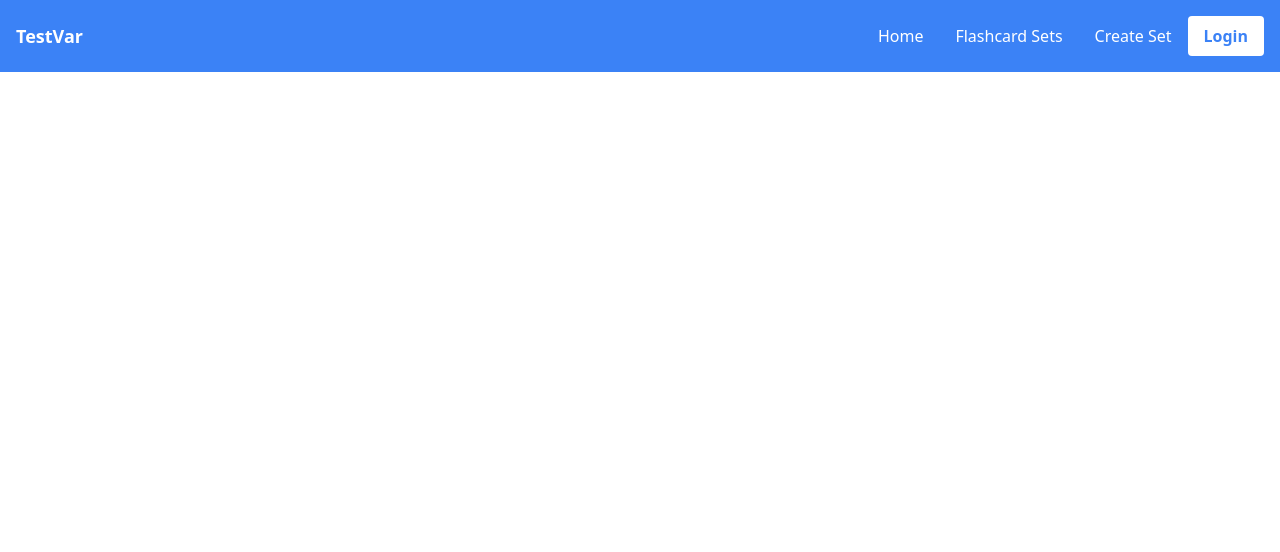
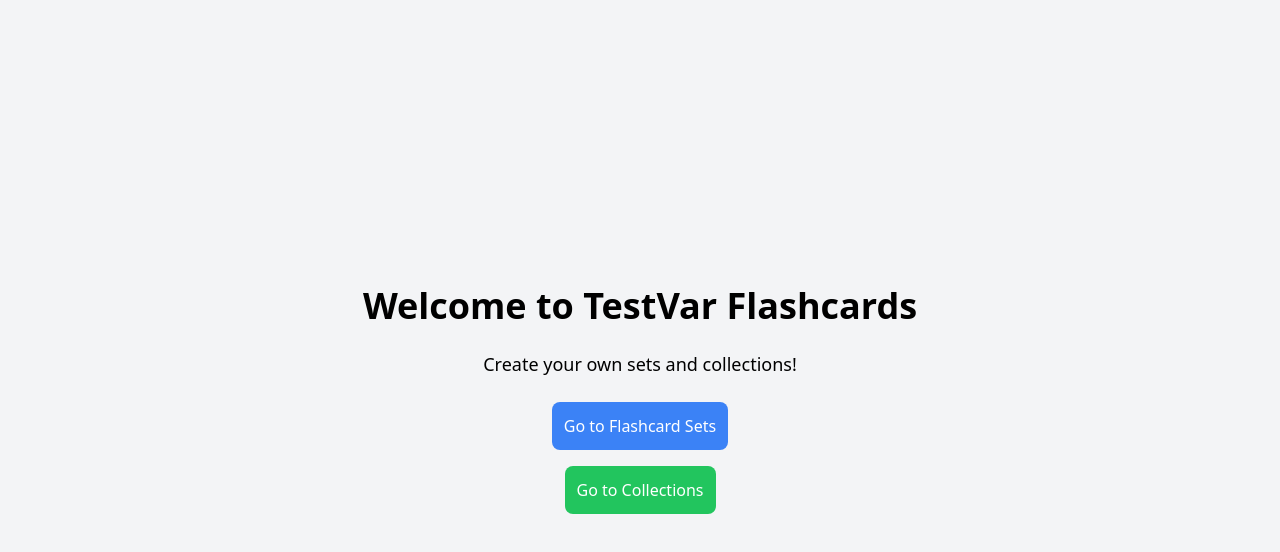
Before and after one commit to Ramona-Ciceu/Flashcards-full-stack, a React (Vite) app in the folder frontend/: page / in a window 1280 px wide. Shown: the top 552 px of the page. Built offline with nearby package versions, Linux system fonts and the light colour scheme.

Commit message:
Changes made to Homepage and loginpage

```diff
--- a/frontend/src/App.tsx
+++ b/frontend/src/App.tsx
@@ -15,7 +15,7 @@ function App() {
           element={
             <>
               {/* Navigation Bar specific to Flashcard Page */}
-              <nav className="bg-blue-500 p-2">
+              <nav className="bg-gray-500 p-2">
                 <ul className="flex space-x-4">
                   <li>
                     <Link to="/flashcards/view" className="text-white hover:text-gray-400">View Flashcards</Link>
--- a/frontend/src/main.tsx
+++ b/frontend/src/main.tsx
@@ -2,6 +2,7 @@ import React from 'react';
 import ReactDOM from 'react-dom/client';
 import './index.css'; // Ensure Tailwind is imported
 import App from './App';
+
 
 // Create the root element in the DOM
 const root = ReactDOM.createRoot(document.getElementById('root') as HTMLElement);
--- a/frontend/src/pages/HomePage.tsx
+++ b/frontend/src/pages/HomePage.tsx
@@ -1,85 +1,38 @@
-import { Link } from 'react-router-dom';
-import { useState, ChangeEvent, FormEvent } from 'react';
-import React from 'react';
+// src/pages/HomePage.tsx
+import React from "react";
+import { useNavigate } from "react-router-dom"; // To navigate to the other pages
 
-const Header = () => {
-  const [isLoginOpen, setIsLoginOpen] = useState(false);
-  const [loginDetails, setLoginDetails] = useState({ username: '', password: '' });
+const HomePage: React.FC = () => {
+  const navigate = useNavigate();
 
-  // Explicitly type the event as ChangeEvent<HTMLInputElement>
-  const handleInputChange = (e: ChangeEvent<HTMLInputElement>) => {
-    const { name, value } = e.target;
-    setLoginDetails((prev) => ({ ...prev, [name]: value }));
+  const goToFlashcardSetPage = () => {
+    navigate("/flashcard-sets"); // Navigate to the flashcard sets page
   };
 
-  // Explicitly type the event as FormEvent<HTMLFormElement>
-  const handleLoginSubmit = (e: FormEvent<HTMLFormElement>) => {
-    e.preventDefault();
-    console.log('Login Details:', loginDetails);
-    // Add your login logic here
+  const goToCollectionPage = () => {
+    navigate("/collections"); // Navigate to the collection page
   };
 
   return (
-    <header className="bg-blue-500 text-white p-4">
-      <nav className="flex justify-between items-center">
-        <h1 className="text-lg font-bold">TestVar</h1>
-        <div className="flex items-center">
-          <Link to="/" className="px-4 hover:underline">Home</Link>
-          <Link to="/sets" className="px-4 hover:underline">Flashcard Sets</Link>
-          <Link to="/create-set" className="px-4 hover:underline">Create Set</Link>
-          <button
-            onClick={() => setIsLoginOpen((prev) => !prev)}
-            className="px-4 py-2 bg-white text-blue-500 font-bold rounded hover:bg-blue-100 transition"
-          >
-            Login
-          </button>
-        </div>
-      </nav>
+    <div className="flex flex-col justify-center items-center min-h-screen bg-gray-100">
+      <h1 className="text-4xl font-bold mb-6">Welcome to TestVar Flashcards</h1>
+      <p className="text-lg mb-6">Create your own sets and collections!</p>
 
-      {isLoginOpen && (
-        <div className="bg-white text-black p-4 mt-2 rounded shadow-lg max-w-sm mx-auto">
-          <form onSubmit={handleLoginSubmit}>
-            <div className="mb-4">
-              <label htmlFor="username" className="block text-sm font-medium text-gray-700">
-                Username
-              </label>
-              <input
-                type="text"
-                id="username"
-                name="username"
-                value={loginDetails.username}
-                onChange={handleInputChange}
-                className="w-full p-2 border border-gray-300 rounded focus:outline-none focus:ring-2 focus:ring-blue-500"
-                placeholder="Enter username"
-                required
-              />
-            </div>
-            <div className="mb-4">
-              <label htmlFor="password" className="block text-sm font-medium text-gray-700">
-                Password
-              </label>
-              <input
-                type="password"
-                id="password"
-                name="password"
-                value={loginDetails.password}
-                onChange={handleInputChange}
-                className="w-full p-2 border border-gray-300 rounded focus:outline-none focus:ring-2 focus:ring-blue-500"
-                placeholder="Enter password"
-                required
-              />
-            </div>
-            <button
-              type="submit"
-              className="w-full bg-blue-500 text-white py-2 rounded font-bold hover:bg-blue-600 transition"
-            >
-              Login
-            </button>
-          </form>
-        </div>
-      )}
-    </header>
+      <button
+        onClick={goToFlashcardSetPage}
+        className="p-3 bg-blue-500 text-white rounded-lg mb-4 hover:bg-blue-600"
+      >
+        Go to Flashcard Sets
+      </button>
+
+      <button
+        onClick={goToCollectionPage}
+        className="p-3 bg-green-500 text-white rounded-lg hover:bg-green-600"
+      >
+        Go to Collections
+      </button>
+    </div>
   );
 };
 
-export default Header;
+export default HomePage;
--- a/frontend/src/pages/LoginPage.tsx
+++ b/frontend/src/pages/LoginPage.tsx
@@ -1,57 +1,57 @@
 // src/pages/LoginPage.tsx
-import React, { useState } from 'react';
-import {useNavigate} from 'react-router-dom';
-import { loginUser} from '../utils/api';
+import React, { useState } from "react";
 
-const LoginPage: React.FC = () => {
-  const [email, setEmail] = useState('');
-  const [password, setPassword] = useState('');
-  const [error, setError] = useState('');
+const LoginPage = () => {
+  const [username, setUsername] = useState("");
+  const [password, setPassword] = useState("");
 
-  const handleLogin = async () => {
-    if (!email || !password) {
-      setError('Email and password are required');
-      return;
-    }
-
-    try {
-      const data = await loginUser(email, password);
-      console.log('Login successful:', data);
-      // Handle login success (e.g., save token, redirect)
-    } catch (err) {
-      setError('Invalid email or password');
-      console.error('Login failed:', err);
-    }
+  // Handle form submission
+  const handleSubmit = (e: React.FormEvent) => {
+    e.preventDefault();
+    // Here you can add the login logic, such as sending data to an API
+    console.log("Logging in with", username, password);
   };
 
   return (
-    <div className="flex justify-center items-center h-screen">
-      <div className="max-w-sm w-full bg-white p-6 rounded-lg shadow-lg">
-        <h2 className="text-2xl font-bold text-center mb-6">Login</h2>
-        <div>
-          <label className="block text-sm font-medium text-gray-700">Email</label>
+    <div className="flex justify-center items-center h-screen bg-gray-100">
+      <div className="bg-white p-8 rounded-lg shadow-lg w-80">
+        <h2 className="text-2xl font-semibold mb-6 text-center">Login</h2>
+        <form onSubmit={handleSubmit}>
+          <div className="mb-4">
+            <label htmlFor="username" className="block text-sm font-medium text-gray-700">
+              Username
+            </label>
             <input
-            type="email"
-            value={email}
-            onChange={(e) => setEmail(e.target.value)}
-            className="w-full p-2 border border-gray-300 rounded-md mb-4"
+              type="text"
+              id="username"
+              className="w-full p-2 mt-2 border border-gray-300 rounded-md"
+              value={username}
+              onChange={(e) => setUsername(e.target.value)}
+              required
             />
           </div>
-        <div>
-          <label className="block text-sm font-medium text-gray-700">Password</label>
+
+          <div className="mb-6">
+            <label htmlFor="password" className="block text-sm font-medium text-gray-700">
+              Password
+            </label>
             <input
               type="password"
+              id="password"
+              className="w-full p-2 mt-2 border border-gray-300 rounded-md"
               value={password}
               onChange={(e) => setPassword(e.target.value)}
-            className="w-full p-2 border border-gray-300 rounded-md mb-6"
+              required
             />
           </div>
+
           <button
-          onClick={handleLogin}
-          className="w-full bg-blue-500 text-white p-2 rounded-md hover:bg-blue-400"
+            type="submit"
+            className="w-full p-2 bg-blue-500 text-white font-semibold rounded-md hover:bg-blue-600"
           >
-          Login
+            Log In
           </button>
+        </form>
       </div>
     </div>
   );
```
Lines whose indentation alone changed are shown as unchanged.
